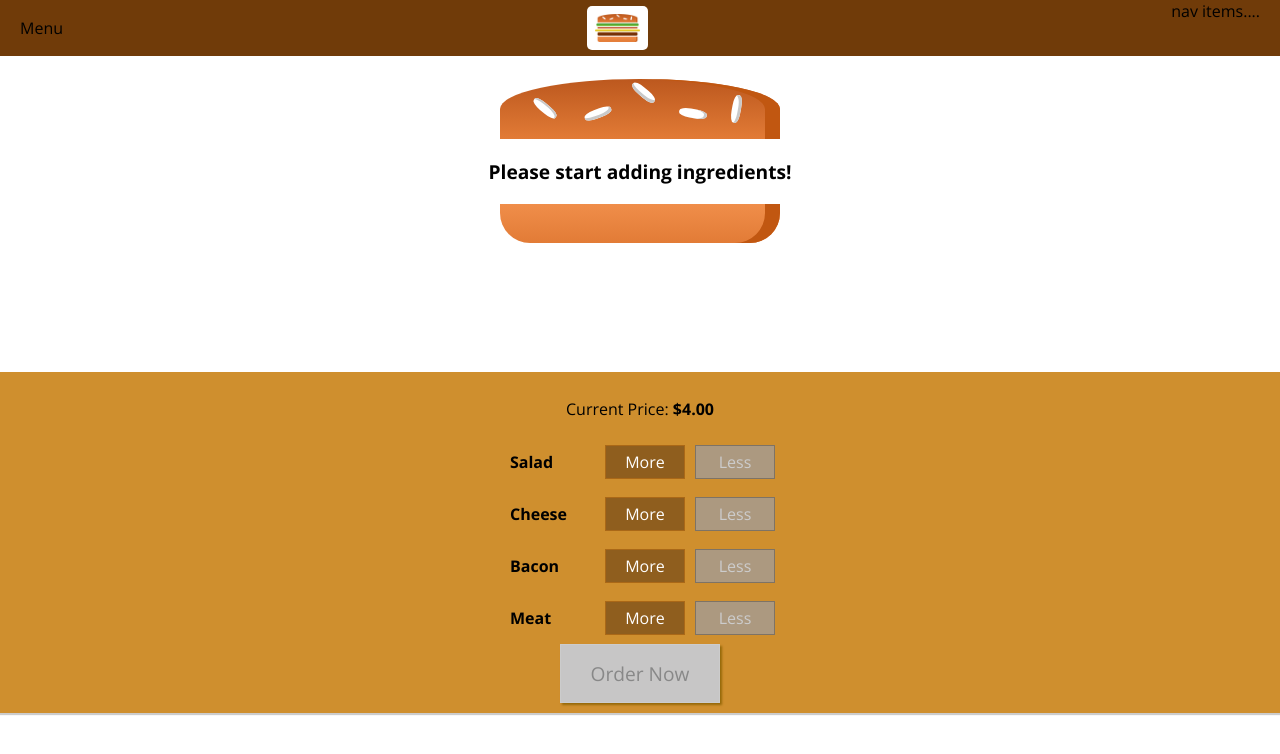
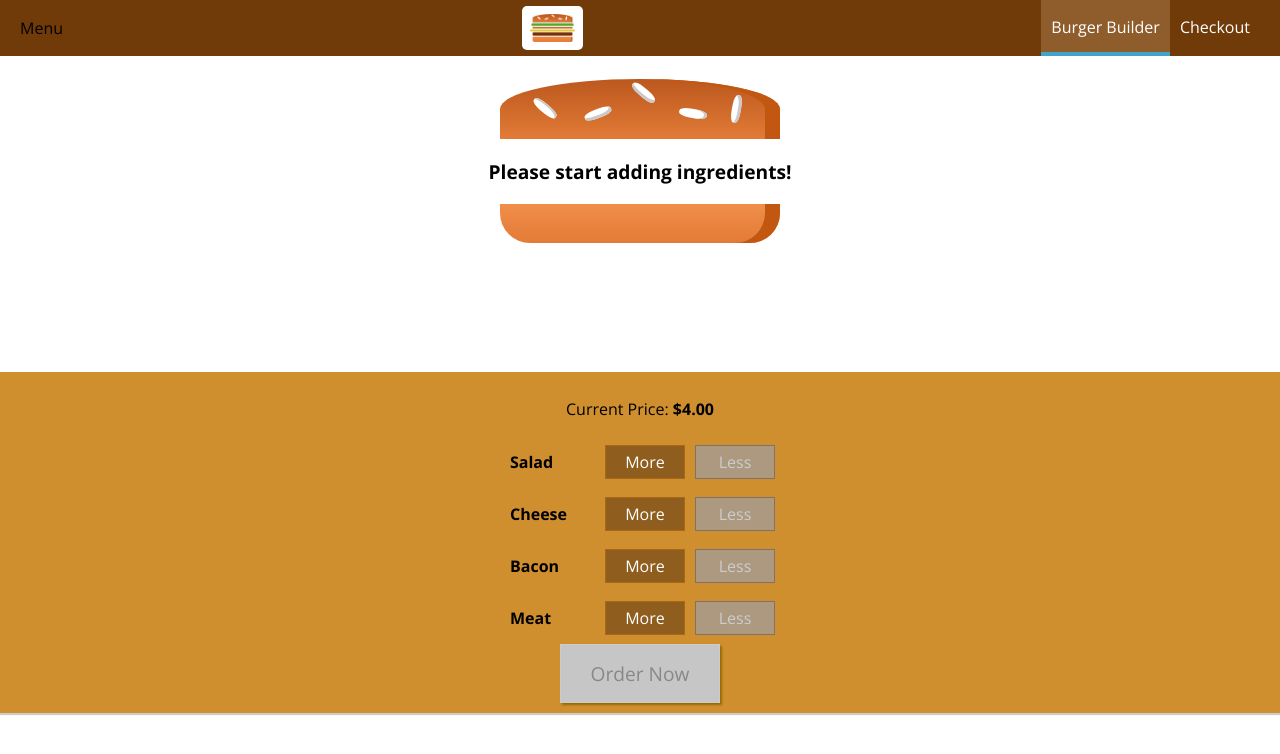
Before and after one commit to n8cotoa/burger-builder-react-practice, a React (Create React App) app: page / in a window 1280 px wide. Shown: the top 754 px of the page. Built offline with nearby package versions, Linux system fonts and the light colour scheme.

Commit message:
add NavigationItems and NavigationItem components

```diff
--- a/src/components/Navigation/Navbar/Navbar.js
+++ b/src/components/Navigation/Navbar/Navbar.js
@@ -1,13 +1,14 @@
 import React from 'react';
 import classes from './Navbar.module.css';
 import Logo from '../../Logo/Logo';
+import NavigationItems from '../NavigationItems/NavigationItems';
 
 const navbar = ( props ) => (
   <header className={classes.Navbar}>
     <div>Menu</div>
     <Logo />
     <nav>
-      nav items....
+      <NavigationItems />
     </nav>
   </header>
 );
--- /dev/null
+++ b/src/components/Navigation/NavigationItems/NavigationItem/NavigationItem.js
@@ -0,0 +1,12 @@
+import React from 'react';
+import classes from './NavigationItem.module.css'
+
+const navigationItem = ( props ) => (
+  <li className={classes.NavigationItem}>
+    <a
+      href={props.link}
+      className={props.active ? classes.active : null}>{props.children}</a>
+  </li>
+)
+
+export default navigationItem;
--- /dev/null
+++ b/src/components/Navigation/NavigationItems/NavigationItem/NavigationItem.module.css
@@ -0,0 +1,24 @@
+.NavigationItem {
+  margin: 0;
+  box-sizing: border-box;
+  display: flex;
+  height: 100%;
+  align-items: center;
+}
+
+.NavigationItem a {
+  color: white;
+  text-decoration: none;
+  height: 100%;
+  padding: 16px 10px;
+  border-bottom: 4px solid transparent;
+  box-sizing: border-box;
+}
+
+.NavigationItem a:hover,
+.NavigationItem a:active,
+.NavigationItem a.active {
+  background-color: #8f5c2c;
+  border-bottom: 4px solid #40A4C8;
+  color: white;
+}
--- /dev/null
+++ b/src/components/Navigation/NavigationItems/NavigationItems.js
@@ -0,0 +1,12 @@
+import React from 'react';
+import classes from './NavigationItems.module.css'
+import NavigationItem from './NavigationItem/NavigationItem';
+
+const navigationItems = () => (
+  <ul className={classes.NavigationItems}>
+    <NavigationItem link={'/'} active>Burger Builder</NavigationItem>
+    <NavigationItem link={'/'}>Checkout</NavigationItem>
+  </ul>
+);
+
+export default navigationItems;
--- /dev/null
+++ b/src/components/Navigation/NavigationItems/NavigationItems.module.css
@@ -0,0 +1,8 @@
+.NavigationItems {
+  margin: 0;
+  padding: 0;
+  list-style: none;
+  display: flex;
+  align-items: center;
+  height: 100%;
+}
```
